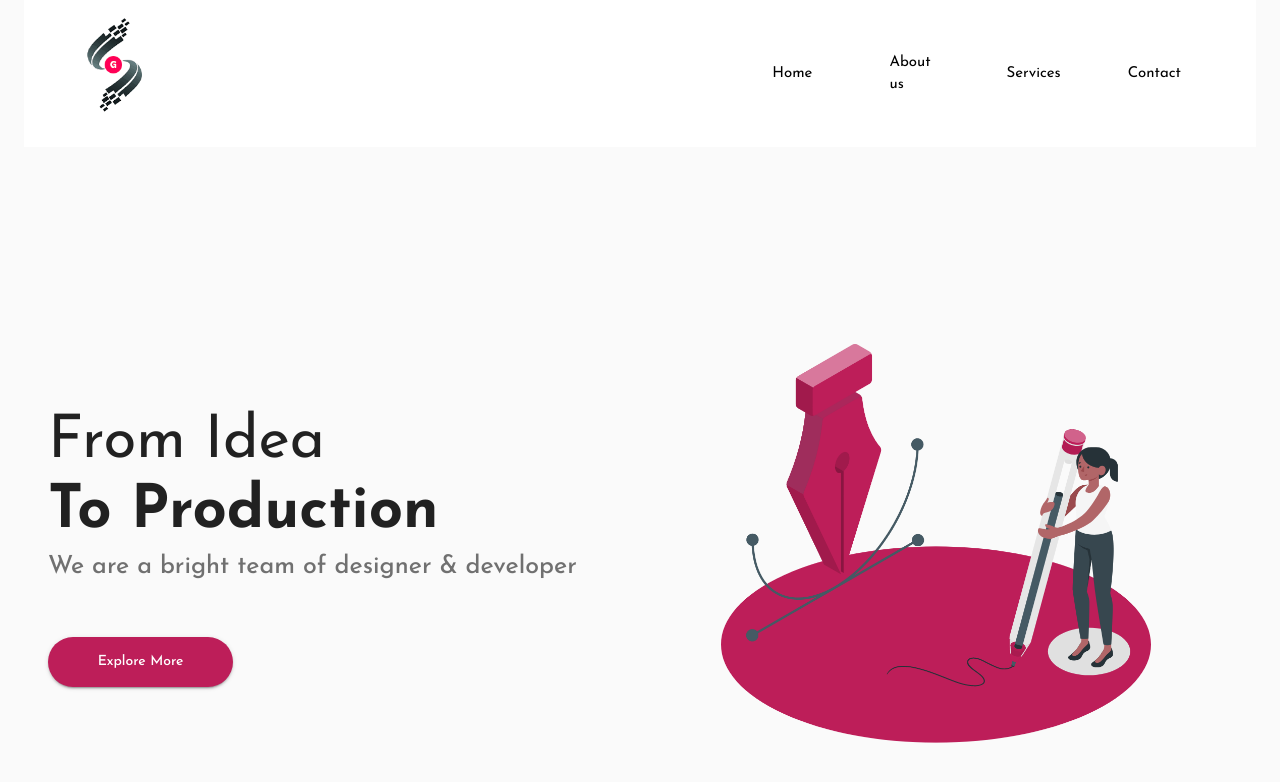
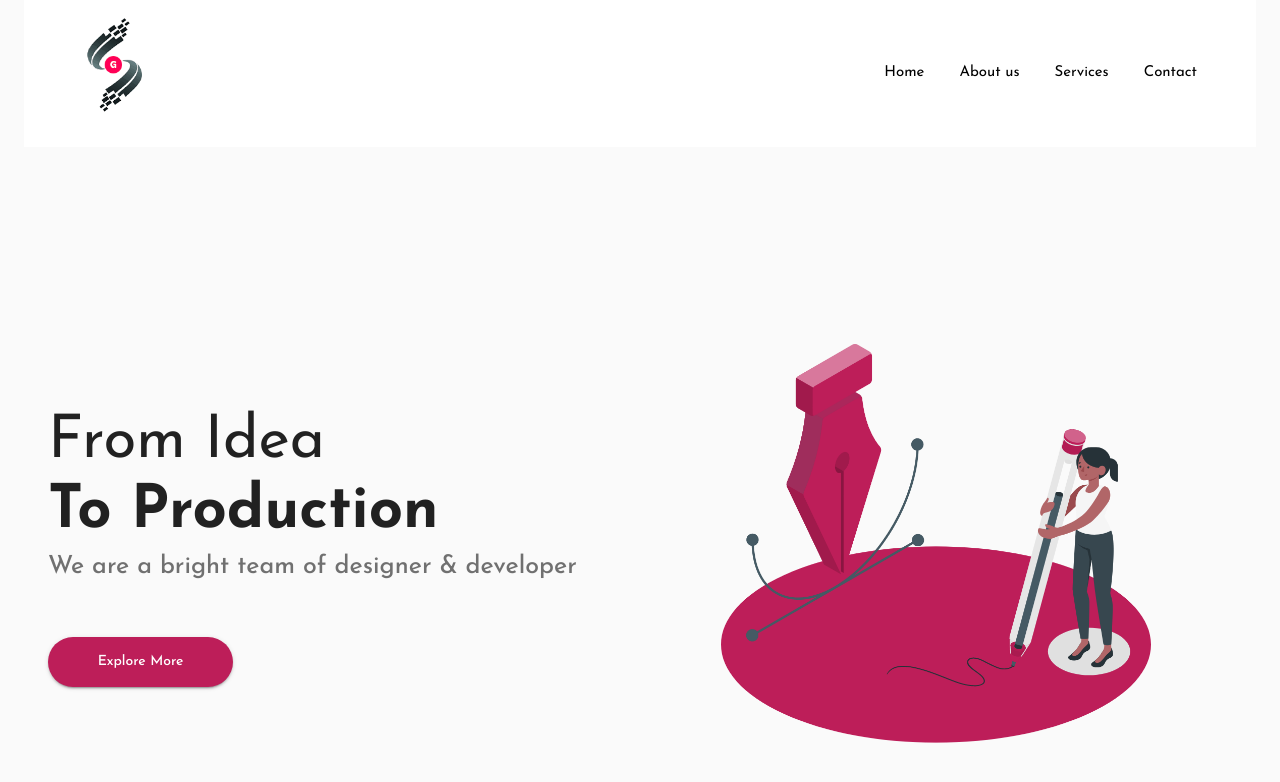
Before and after one commit to VinCodeTheWeb/genosio, a React (Create React App) app in the folder client/: page / in a window 1280 px wide. Shown: the top 782 px of the page. Built offline with nearby package versions, Linux system fonts and the light colour scheme.

Commit message:
reverting to Typography component for listItem in Header

```diff
--- a/client/src/components/Header/header.component.tsx
+++ b/client/src/components/Header/header.component.tsx
@@ -1,6 +1,6 @@
 import React, { useContext } from 'react';
 import { useTranslation } from 'react-i18next';
-import { AppBar, Toolbar, ListItem, IconButton, Hidden } from '@material-ui/core/';
+import { AppBar, Toolbar, Typography, IconButton, Hidden } from '@material-ui/core/';
 import { Menu } from '@material-ui/icons';
 
 // Components
@@ -24,10 +24,18 @@ const Header: React.FC = () => {
                 <Logo />
                 <Hidden mdDown>
                     <nav className={classes.nav}>
-                        <ListItem className={classes.link}>{t('home')}</ListItem>
-                        <ListItem className={classes.link}>{t('about')}</ListItem>
-                        <ListItem className={classes.link}>{t('services')}</ListItem>
-                        <ListItem className={classes.link}>{t('contact')}</ListItem>
+                        <Typography component="li" className={classes.link}>
+                            {t('home')}
+                        </Typography>
+                        <Typography component="li" className={classes.link}>
+                            {t('about')}
+                        </Typography>
+                        <Typography component="li" className={classes.link}>
+                            {t('services')}
+                        </Typography>
+                        <Typography component="li" className={classes.link}>
+                            {t('contact')}
+                        </Typography>
                     </nav>
                 </Hidden>
                 <Hidden mdUp>
```
